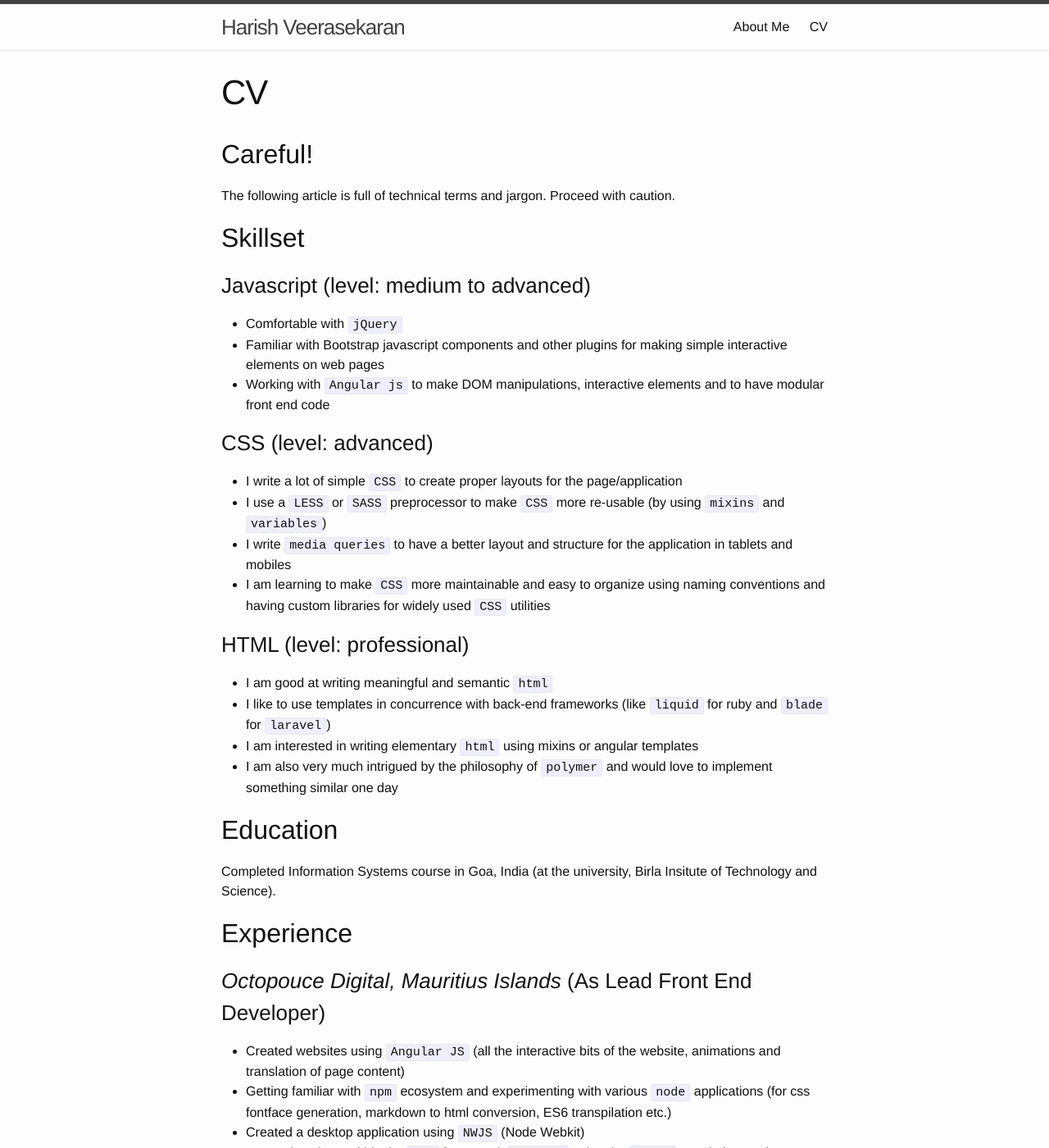
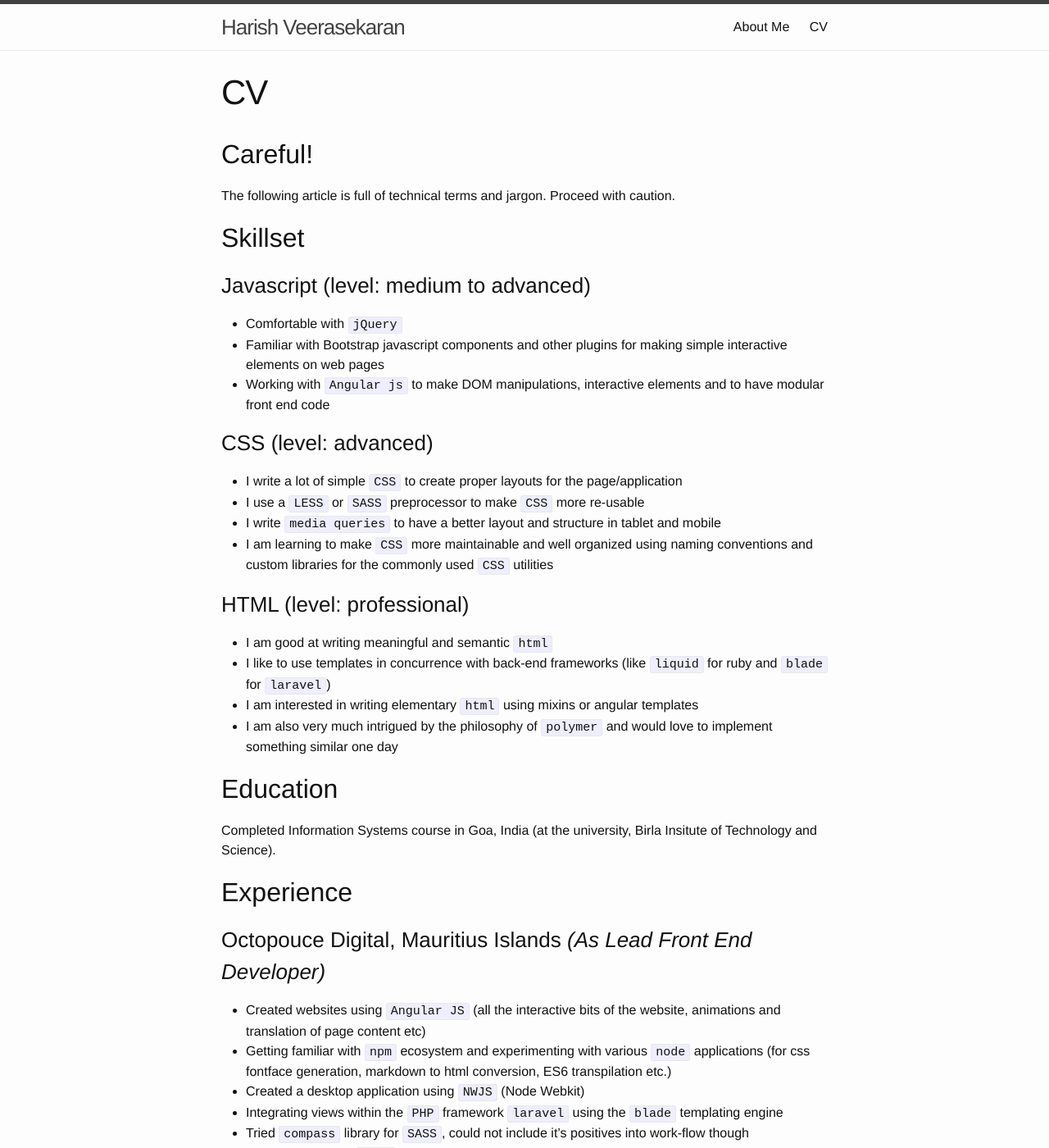
Before and after one commit to blenderous/blenderous.github.io, a Jekyll site: the page built from cv.md, in a window 1280 px wide and 1400 px high. Shown: the whole window at 82% size. Built offline with Jekyll 4.4.1, drawn with Linux system fonts in a browser that asks for light colours; some of the changed text lies outside the part shown.

Commit message:
some style changes in CV

```diff
--- a/cv.md
+++ b/cv.md
@@ -19,9 +19,9 @@ The following article is full of technical terms and jargon. Proceed with cautio
 ### CSS (level: advanced)
 
 - I write a lot of simple `CSS` to create proper layouts for the page/application
-- I use a `LESS` or `SASS` preprocessor to make `CSS` more re-usable (by using `mixins` and `variables`)
-- I write `media queries` to have a better layout and structure for the application in tablets and mobiles
-- I am learning to make `CSS` more maintainable and easy to organize using naming conventions and having custom libraries for widely used `CSS` utilities
+- I use a `LESS` or `SASS` preprocessor to make `CSS` more re-usable
+- I write `media queries` to have a better layout and structure in tablet and mobile
+- I am learning to make `CSS` more maintainable and well organized using naming conventions and custom libraries for the commonly used `CSS` utilities
 
 ### HTML (level: professional)
 
@@ -36,8 +36,8 @@ Completed Information Systems course in Goa, India (at the university, Birla Ins
 
 ## Experience
 
-### *Octopouce Digital, Mauritius Islands* (As Lead Front End Developer)
-- Created websites using `Angular JS` (all the interactive bits of the website, animations and translation of page content)
+### Octopouce Digital, Mauritius Islands *(As Lead Front End Developer)*
+- Created websites using `Angular JS` (all the interactive bits of the website, animations and translation of page content etc)
 - Getting familiar with `npm` ecosystem and experimenting with various `node` applications (for css fontface generation, markdown to html conversion, ES6 transpilation etc.)
 - Created a desktop application using `NWJS` (Node Webkit)
 - Integrating views within the `PHP` framework `laravel` using the `blade` templating engine
```
Also changed, not shown: other parts of cv.md (+4 -4 lines).
